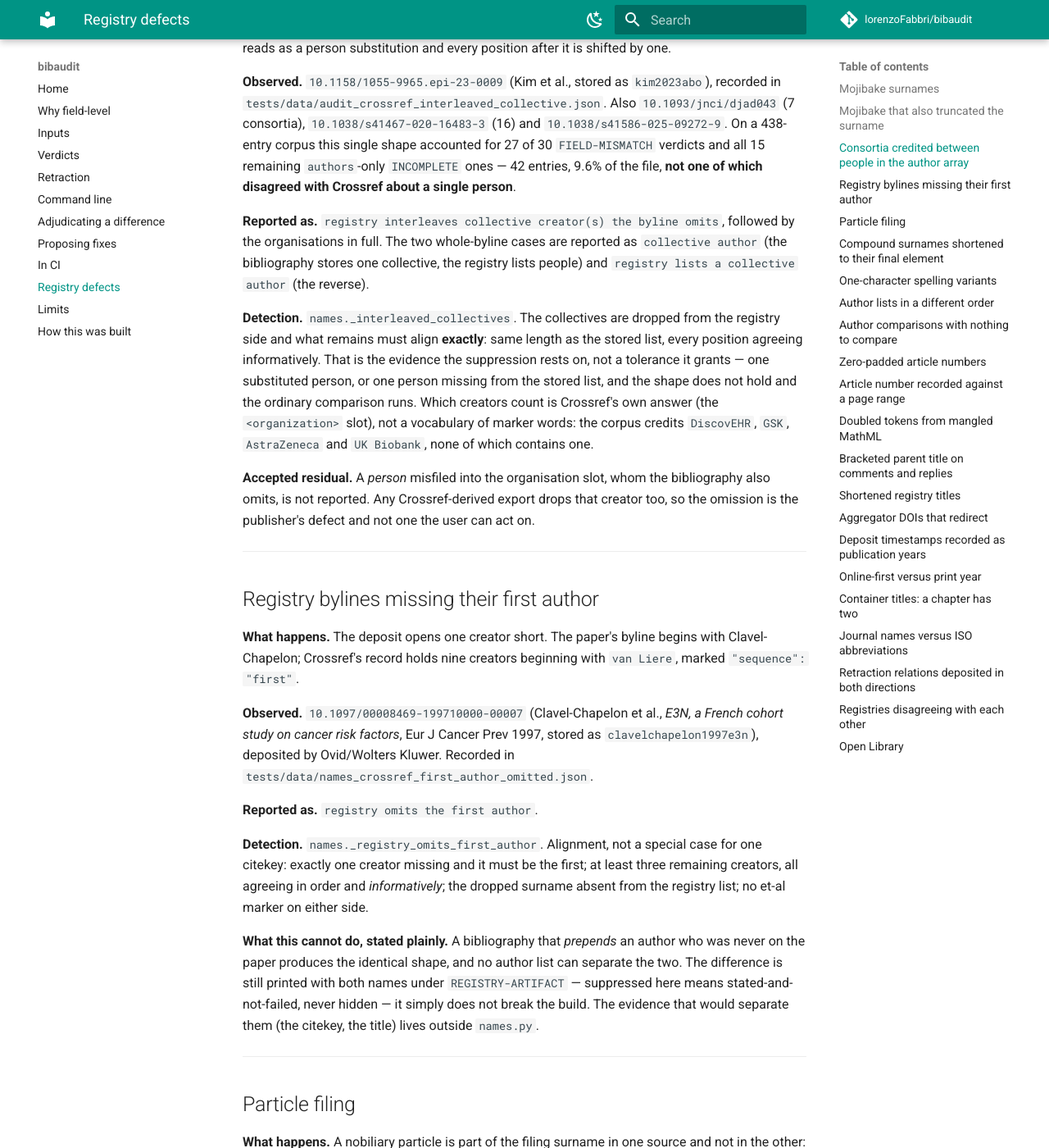
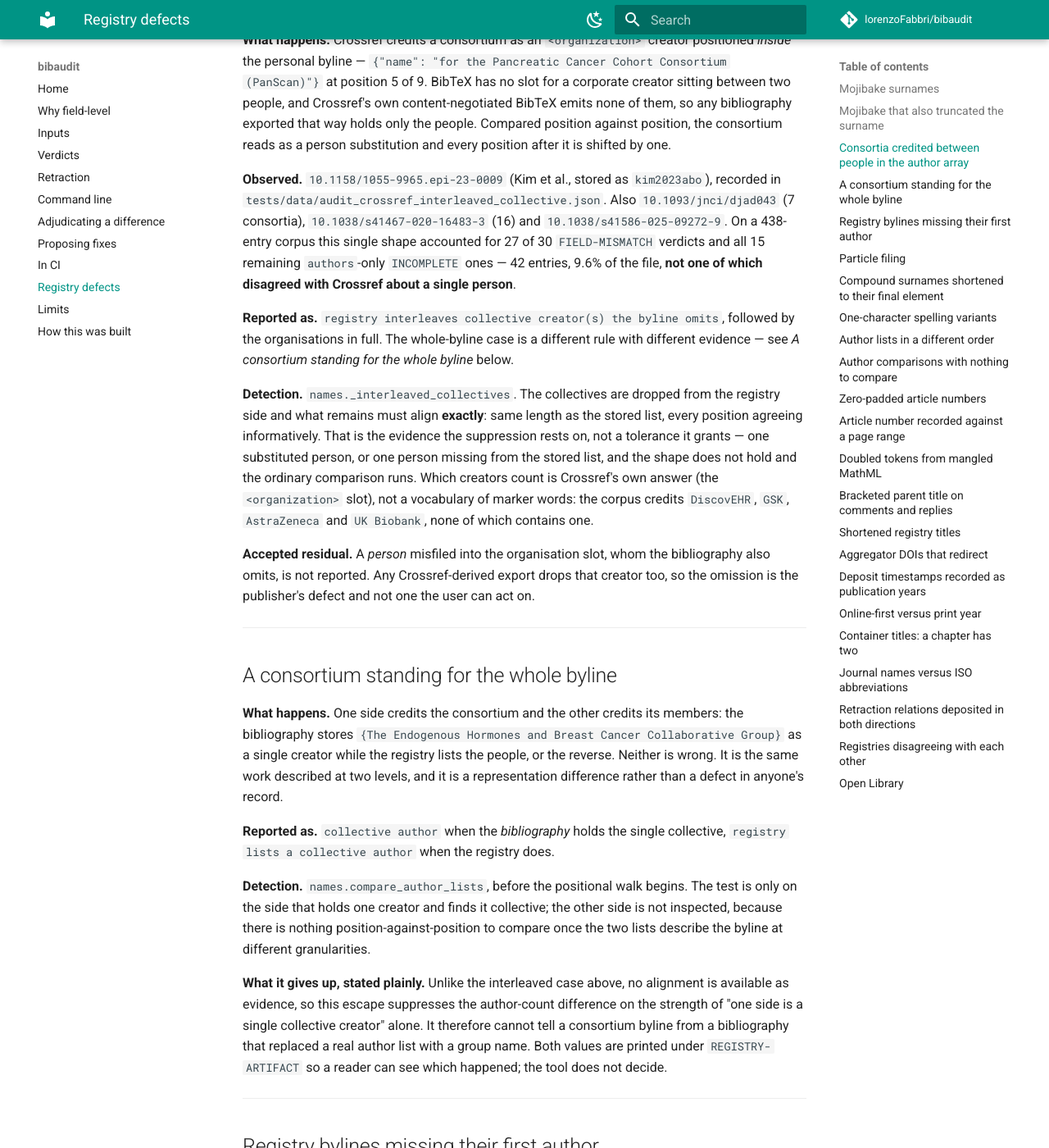
Before and after one commit to lorenzoFabbri/bibaudit, an MkDocs documentation site: the page built from docs/registry-artifacts.md, in a window 1280 px wide and 1400 px high, scrolled down 2043 px. Shown: the whole window at 82% size. Built offline with MkDocs 1.6.1 and Material for MkDocs 9.7.7, drawn with Linux system fonts in a browser that asks for light colours; comment, search, counter and statistics services are not loaded; some of the changed text lies outside the part shown.

Commit message:
Make the author-escape enumeration complete by construction
The previous test could not see the failure it was named for. It scanned
names.py for string literals at emission sites, but every reason is bound to a
constant, so the scan returned nothing and the assertion compared two empty
lists. A new reason added the way all fourteen existing ones are written passed
the suite, mypy and ruff, and still reached a report as REGISTRY-ARTIFACT with
no section behind it.

Replace the scan with structure. `names.Reason` is an enum, `ARTIFACT_REASONS`
is derived from it, so a reason cannot exist outside the tuple the docs test
walks. `AuthorDiff.reasons` becomes a read-only mapping written only through
`note`, which takes a `Reason`, and `names_agree` returns `Reason | Literal[""]`
— so mypy, which CI runs, rejects a bare string at every emission site. Verified
against a bare literal, an f-string, a direct dict write and an undocumented
member.

Also, from the review:

- the whole-byline collective escape gets its own section. It was a parenthetical
  under the interleaved-collectives rule, inheriting an "aligns exactly" claim
  that is false for it — it suppresses the count difference on no alignment at
  all, and now says so.
- the intro claimed everything below is a registry defect. Particle filing, an
  ordering difference and the four uninformative agreements are not.
- `--mailto` and the per-registry data flow in SECURITY were still too coarse:
  ISBNs go only to Open Library, and Retraction Watch receives nothing about a
  bibliography at all, being a bulk download matched locally.
- private vulnerability reporting was disabled, so SECURITY pointed at a form
  nobody could use. Enabled.
- `mkdocs serve` needs `--group docs`; the release guard needs no hatchling;
  Dependabot needs `versioning-strategy: increase` to respect the bibtexparser
  cap; the pinned-uv comment overstated what pinning avoids.
- the test count in README and the colophon was stale, and report.py's UNCHECKED
  gloss did not match the tables in README and docs/verdicts.md.

```diff
--- a/docs/registry-artifacts.md
+++ b/docs/registry-artifacts.md
@@ -15,7 +15,13 @@ saying which of the registry's own values matched.
 
 The list is deliberately short. A "tolerance" that is really just "this check is
 noisy" belongs in a threshold or in a project's own `.bibaudit.toml`, not here.
-Everything below is a reproducible defect in the registry's own data.
+
+Most of what follows is a reproducible defect in the registry's own data. Some
+is not, and says so: a *filing convention* both sides are entitled to (particle
+filing), an ordering difference, and four comparisons that agree because they had
+nothing to work with. Those are still reported as `REGISTRY-ARTIFACT` and still
+owe the reader an explanation, which is why they are here — but nobody's record
+is wrong in them, and the section says which case it is.
 
 ---
 
@@ -98,9 +104,8 @@ for 27 of 30 `FIELD-MISMATCH` verdicts and all 15 remaining `authors`-only
 with Crossref about a single person**.
 
 **Reported as.** `registry interleaves collective creator(s) the byline omits`,
-followed by the organisations in full. The two whole-byline cases are reported as
-`collective author` (the bibliography stores one collective, the registry lists
-people) and `registry lists a collective author` (the reverse).
+followed by the organisations in full. The whole-byline case is a different rule
+with different evidence — see *A consortium standing for the whole byline* below.
 
 **Detection.** `names._interleaved_collectives`. The collectives are dropped
 from the registry side and what remains must align **exactly**: same length as
@@ -115,6 +120,31 @@ ordinary comparison runs. Which creators count is Crossref's own answer (the
 bibliography also omits, is not reported. Any Crossref-derived export drops that
 creator too, so the omission is the publisher's defect and not one the user can
 act on.
+
+---
+
+## A consortium standing for the whole byline
+
+**What happens.** One side credits the consortium and the other credits its
+members: the bibliography stores `{The Endogenous Hormones and Breast Cancer
+Collaborative Group}` as a single creator while the registry lists the people, or
+the reverse. Neither is wrong. It is the same work described at two levels, and
+it is a representation difference rather than a defect in anyone's record.
+
+**Reported as.** `collective author` when the *bibliography* holds the single
+collective, `registry lists a collective author` when the registry does.
+
+**Detection.** `names.compare_author_lists`, before the positional walk begins.
+The test is only on the side that holds one creator and finds it collective; the
+other side is not inspected, because there is nothing position-against-position
+to compare once the two lists describe the byline at different granularities.
+
+**What it gives up, stated plainly.** Unlike the interleaved case above, no
+alignment is available as evidence, so this escape suppresses the author-count
+difference on the strength of "one side is a single collective creator" alone. It
+therefore cannot tell a consortium byline from a bibliography that replaced a
+real author list with a group name. Both values are printed under
+`REGISTRY-ARTIFACT` so a reader can see which happened; the tool does not decide.
 
 ---
 
```
Also changed, not shown: CHANGELOG.md (+7 -0 lines), CONTRIBUTING.md (+3 -1 lines), README.md (+1 -1 lines), SECURITY.md (+11 -7 lines), docs/colophon.md (+1 -1 lines), docs/verdicts.md (+5 -4 lines), 7 other files.
